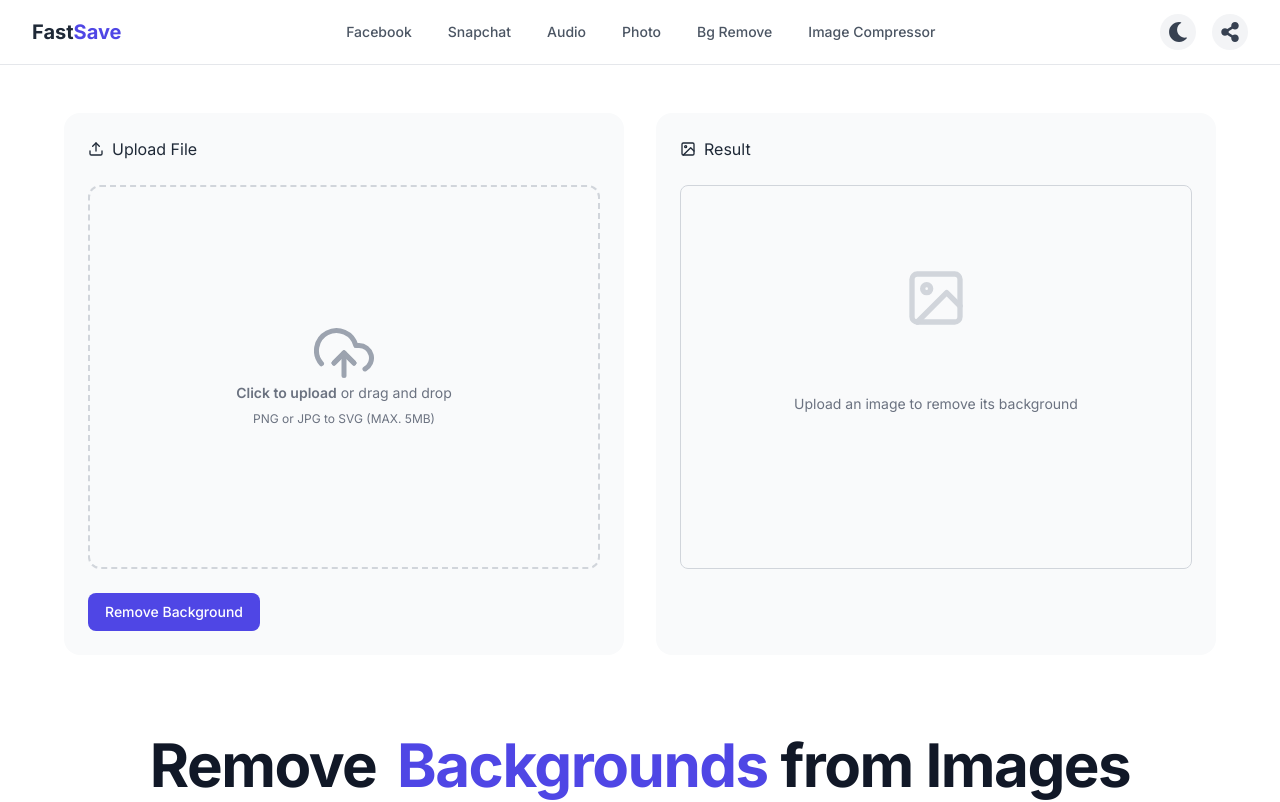
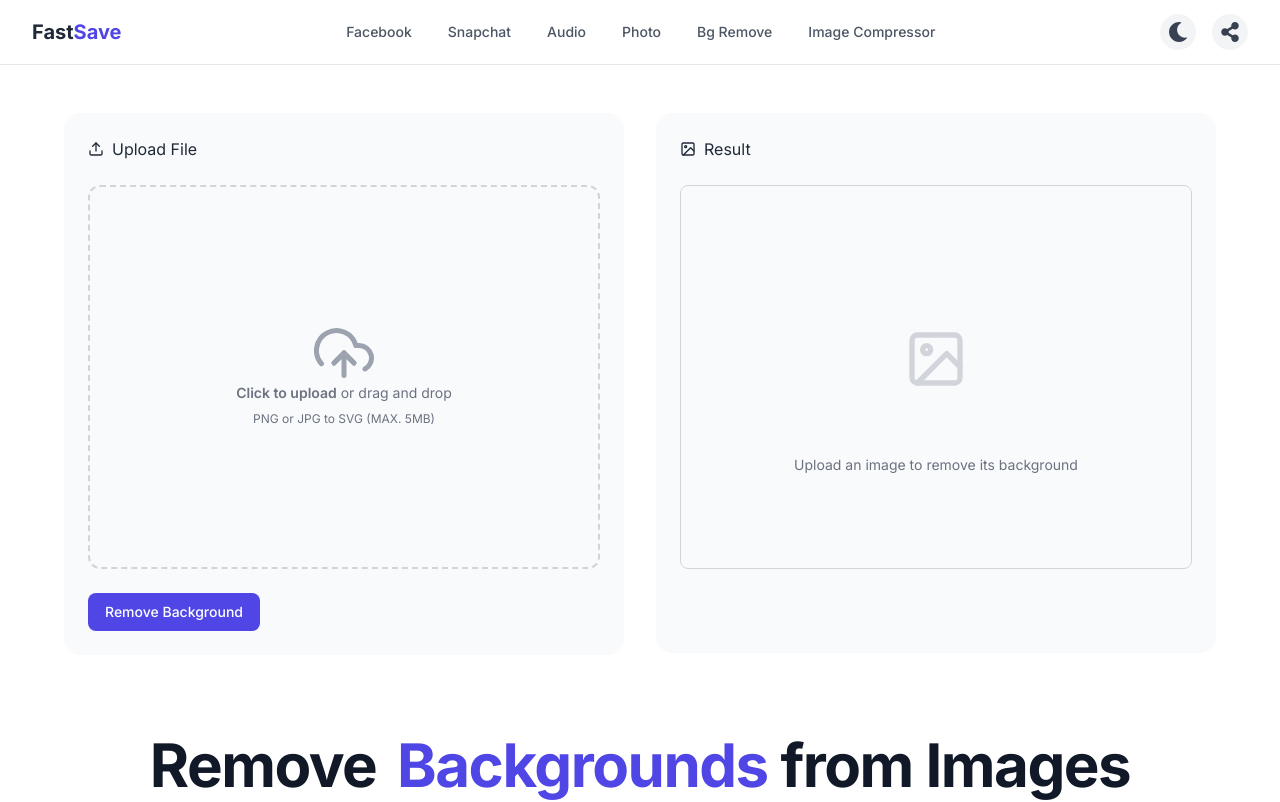
Before and after one commit to y2codedev/fast-save-app, a Next.js app: page /bg-remover in a window 1280 px wide. Shown: the top 802 px of the page. Built offline with nearby package versions, Linux system fonts and the light colour scheme.

Commit message:
fix bugs

```diff
--- a/src/app/(root)/bg-remover/page.tsx
+++ b/src/app/(root)/bg-remover/page.tsx
@@ -1,10 +1,10 @@
 'use client'
 
-import { Button, FileUploadArea, Group, ResetButton } from "@/constants"
+import { Button, FileUploadArea, Group, Loader, ResetButton } from "@/constants"
 import { removeBackground } from "@imgly/background-removal"
 import Image from "next/image"
 import { useState, useRef } from 'react'
-import { FiUpload, FiDownload, FiImage, FiCheckCircle } from 'react-icons/fi'
+import { FiUpload, FiDownload, FiImage, FiCheckCircle, FiLoader } from 'react-icons/fi'
 
 export default function BackgroundRemovalPage() {
   const [image, setImage] = useState<string | null>(null)
@@ -39,6 +39,7 @@ export default function BackgroundRemovalPage() {
     try {
       setIsProcessing(true)
       setError(null)
+      setResultImage(null)
 
       const blob = await removeBackground(image)
       const url = URL.createObjectURL(blob)
@@ -76,7 +77,6 @@ export default function BackgroundRemovalPage() {
                   loading={isProcessing}
                 />
 
-                {/* Image preview section */}
                 {image && (
                   <div className="mt-4 relative group">
                     <div className="absolute -top-2 -right-2 bg-green-500 text-white rounded-full p-1 z-10">
@@ -87,7 +87,7 @@ export default function BackgroundRemovalPage() {
                         src={image}
                         alt="Uploaded preview"
                         fill
-                        className="object-contain p-2"
+                        className="object-cover p-2"
                       />
                     </div>
                     <p className="mt-2 text-xs text-green-600 dark:text-green-400 flex items-center">
@@ -97,12 +97,19 @@ export default function BackgroundRemovalPage() {
                   </div>
                 )}
 
-                <div className="mt-6">
+                <div className="mt-6 flex  gap-4">
                   <Button
                     onClick={handleRemoveBackground}
                     isProcessing={isProcessing}
                     labal={'Remove Background'}
                   />
+
+                  {image && !isProcessing && (
+                    <ResetButton
+                      onClick={resetAll}
+                      labal="Reset All"
+                    />
+                  )}
                 </div>
 
                 {error && (
@@ -116,24 +123,34 @@ export default function BackgroundRemovalPage() {
               </div>
             </div>
 
-            <div className="bg-gray-50 dark:bg-gray-800 rounded-xl sm:rounded-2xl overflow-hidden">
+            <div className="bg-gray-50 dark:bg-gray-800 h-[540px] rounded-xl sm:rounded-2xl overflow-hidden">
               <div className="p-4 sm:p-6">
                 <h2 className="text-sm sm:text-base text-gray-800 dark:text-white mb-6 flex items-center">
                   <FiImage className="mr-2" /> Result
                 </h2>
 
-                {resultImage ? (
-                  <div className="space-y-6">
-                    <div className="relative bg-gray-50 dark:bg-gray-800 h-96 rounded-lg p-4">
+                <div className="bg-gray-50 dark:bg-gray-800 h-96 border border-gray-300 dark:border-gray-700 rounded-lg flex items-center justify-center">
+                  {isProcessing ? (
+                    <div className="text-center">
+                      <div className="flex items-center justify-center space-x-2 ">
+                        <Loader />
+                        <p className="text-gray-600 dark:text-gray-300 font-medium">Removing background...</p>
+                      </div>
+                      <p className="text-sm text-gray-500 dark:text-gray-400 mt-2">
+                        This may take a few moments depending on image size
+                      </p>
+                    </div>
+                  ) : resultImage ? (
+                    <div className="w-full h-full space-y-6">
+                      <div className="relative h-[calc(100%-10px)]">
                         <Image
                           src={resultImage}
                           alt="Background removed"
                           fill
                           sizes="(max-width: 768px) 100vw, (max-width): 1024px 50vw, 33vw"
-                        className="w-full h-auto object-contain"
+                          className="object-cover "
                         />
                       </div>
-
                       <div className="flex flex-col sm:flex-row gap-3">
                         <a
                           href={resultImage}
@@ -143,14 +160,10 @@ export default function BackgroundRemovalPage() {
                           <FiDownload className="mr-2" />
                           Download Image
                         </a>
-                      <ResetButton
-                        onClick={resetAll}
-                        labal="Reset All"
-                      />
                       </div>
                     </div>
                   ) : (
-                  <div className="bg-gray-50 dark:bg-gray-800 h-96 border border-gray-300 dark:border-gray-700 rounded-lg p-8 text-center">
+                    <div className="text-center p-8">
                       <div className="mx-auto h-40 w-40 text-gray-300 dark:text-gray-600 flex items-center justify-center">
                         <FiImage className="h-16 w-16" />
                       </div>
@@ -164,6 +177,7 @@ export default function BackgroundRemovalPage() {
             </div>
           </div>
         </div>
+      </div>
       <Group />
     </>
   )
```
Lines whose indentation alone changed are shown as unchanged.
